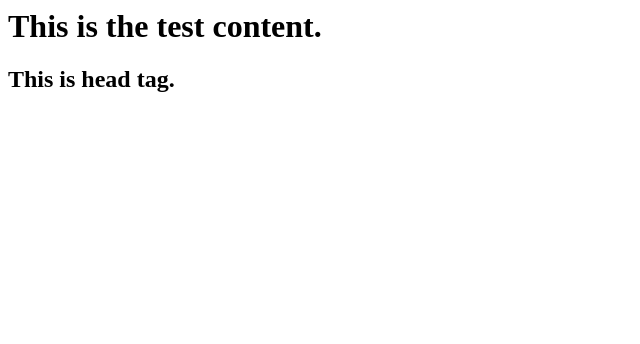
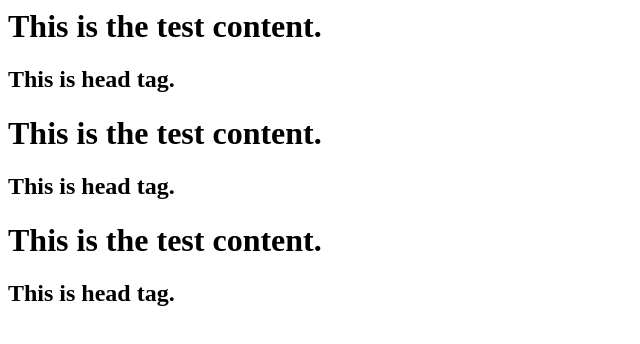
Before and after one commit to amit202016/AmitNew, a plain HTML site: page index.html in a window 1280 px wide. Shown: the whole page, without its empty margins (0-640 px from the left). Drawn offline with Linux system fonts and the light colour scheme.

Commit message:
intial commit

```diff
--- a/index.html
+++ b/index.html
@@ -3,5 +3,9 @@
 <body>
 <h1>This is the test content.</h1>
 <h2>This is head tag.</h2>
+<h1>This is the test content.</h1>
+<h2>This is head tag.</h2>
+<h1>This is the test content.</h1>
+<h2>This is head tag.</h2>
 </body>
 </html>
```
